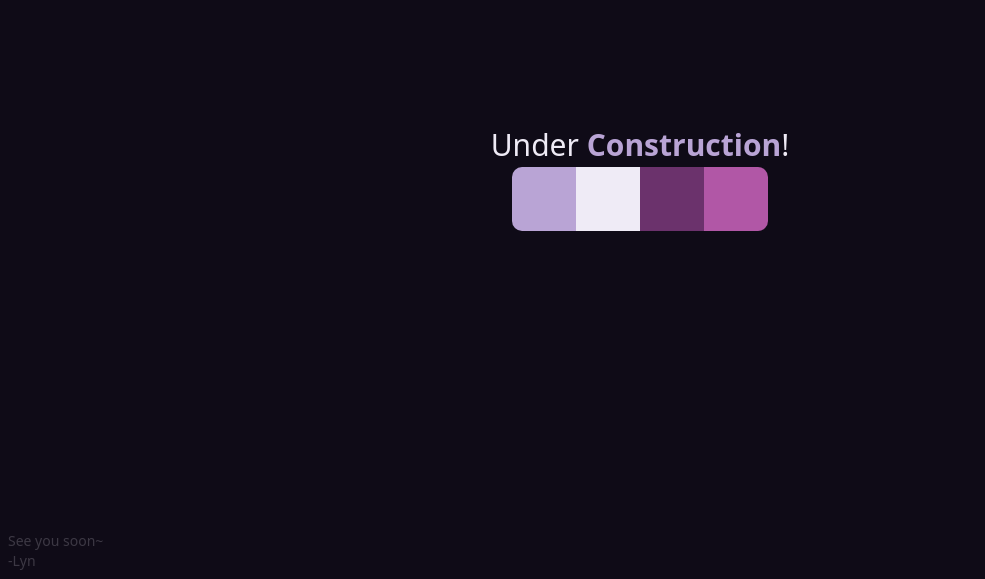
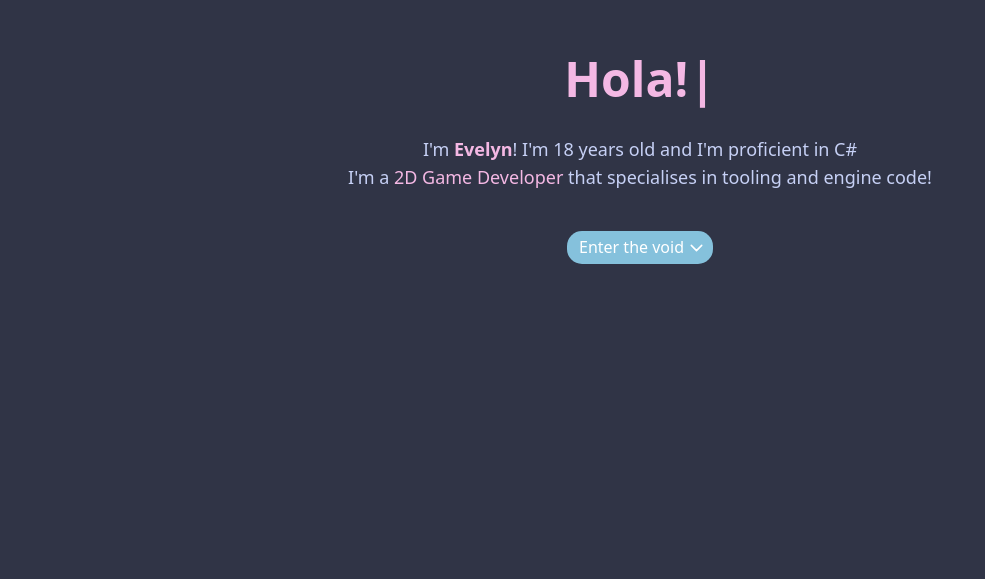
Before and after one commit to its-Lyn/its-Lyn.github.io, a React (Vite) app: page / in a window 1280 px wide. Shown: the part 221-800 px from the top of the page, without its empty margins (0-985 px from the left). Built offline with nearby package versions, Linux system fonts and the light colour scheme.

Commit message:
Add basic welcome message.

```diff
--- a/src/App.tsx
+++ b/src/App.tsx
@@ -1,22 +1,28 @@
 import "./styles/App.css"
+import Typewriter from 'typewriter-effect';
 
 function App() {
-  return (
+	const greetings = ["Hello!", "Hola!", "Bonjour!", "Ciao!", "Olá!", "Hei!", "Hallo!", "Salut!", "Szia!", "Salve!", "Ahoj!", "Konnichiwa!", "Saluton!", "Salaam!"];
+
+	return (
     <>
-      <div className="relative flex flex-col justify-center items-center text-3xl construction-wrapper">
-        <p>
-          Under <span className="font-bold construction-span">Construction</span>!
-        </p>
-        <div className="construction-palette">
-          <div className="c-primary c-size"></div>
-          <div className="c-text c-size"></div>
-          <div className="c-secondary c-size"></div>
-          <div className="c-accent c-size"></div>
-        </div>
-        <footer className="absolute text-sm opacity-20 c-goodbye">
-          <p>See you soon~<br/>-Lyn</p>
-        </footer>
-      </div>
+      <article className="relative flex flex-col text-center justify-center items-center construction-wrapper">
+				<div className="type-wrapper text-5xl font-bold">
+					<Typewriter options={{
+						strings: greetings,
+						autoStart: true,
+						loop: true
+					}}/>
+				</div>
+
+        <p className="text-lg">I'm <span className="font-bold construction-span">Evelyn</span>! I'm 18 years old and I'm proficient in C#</p>
+				<p className="text-lg">I'm a <span className="construction-span">2D Game Developer</span> that specialises in tooling and engine code!</p>
+
+				<button className="my-10 text-white btn">
+					<span className="pl-2">Enter the void</span>
+					<img src="img/down.svg" className="float-right"/>
+				</button>
+			</article>
     </>
   )
 }
--- a/src/styles/App.css
+++ b/src/styles/App.css
@@ -4,7 +4,7 @@
 }
 
 .construction-span {
-	color: #b9a4d5;
+	color: var(--accent);
 }
 
 .construction-palette {
@@ -12,38 +12,23 @@
 	display: flex;
 }
 
-.c-size {
-	width: 4rem;
-	height: 4rem;
+.type-wrapper {
+	color: var(--accent);
+	margin-bottom: 2rem;
 }
 
-.c-primary {
-	border-top-left-radius: 10px;
-	border-bottom-left-radius: 10px;
+.btn {
+	border-radius: 15px;
+	background-color: #85c1dc;
 
-	background-color: #b9a4d5;
+	border: none;
+
+	padding: 4px;
+
+	transition: 0.5s;
 }
 
-.c-text {
-	background-color: #efebf6;
+.btn:hover {
+	transform: scale(1.05);
+	box-shadow: rgba(0, 0, 0, 0.35) 0 1px 15px;
 }
-
-.c-secondary {
-	background-color: #6b326c;
-}
-
-.c-accent {
-	border-top-right-radius: 10px;
-	border-bottom-right-radius: 10px;
-
-	background-color: #b157a6;
-}
-
-.c-goodbye {
-	margin-left: 0.5rem;
-	margin-bottom: 0.5rem;
-
-	align-self: flex-start;
-
-	bottom: 0;
-}
--- a/src/styles/index.css
+++ b/src/styles/index.css
@@ -7,10 +7,19 @@
   margin: 0;
 }
 
+body {
+  scroll-behavior: smooth;
+}
+
 html {
-  background-color: #0f0b17;
+  --base: #303446;
+  --mantle: #b9a4d5;
+  --text: #c6d0f5;
+  --accent: #f4b8e4;
+
+  background-color: var(--base);
 }
 
 p {
-  color: #efebf6;
+  color: var(--text);
 }
```
Also changed, not shown: package.json (+4 -3 lines), public/img/down.svg (added), public/robots.txt (added), 1 other file (tests, documents, lock files or other folders).
